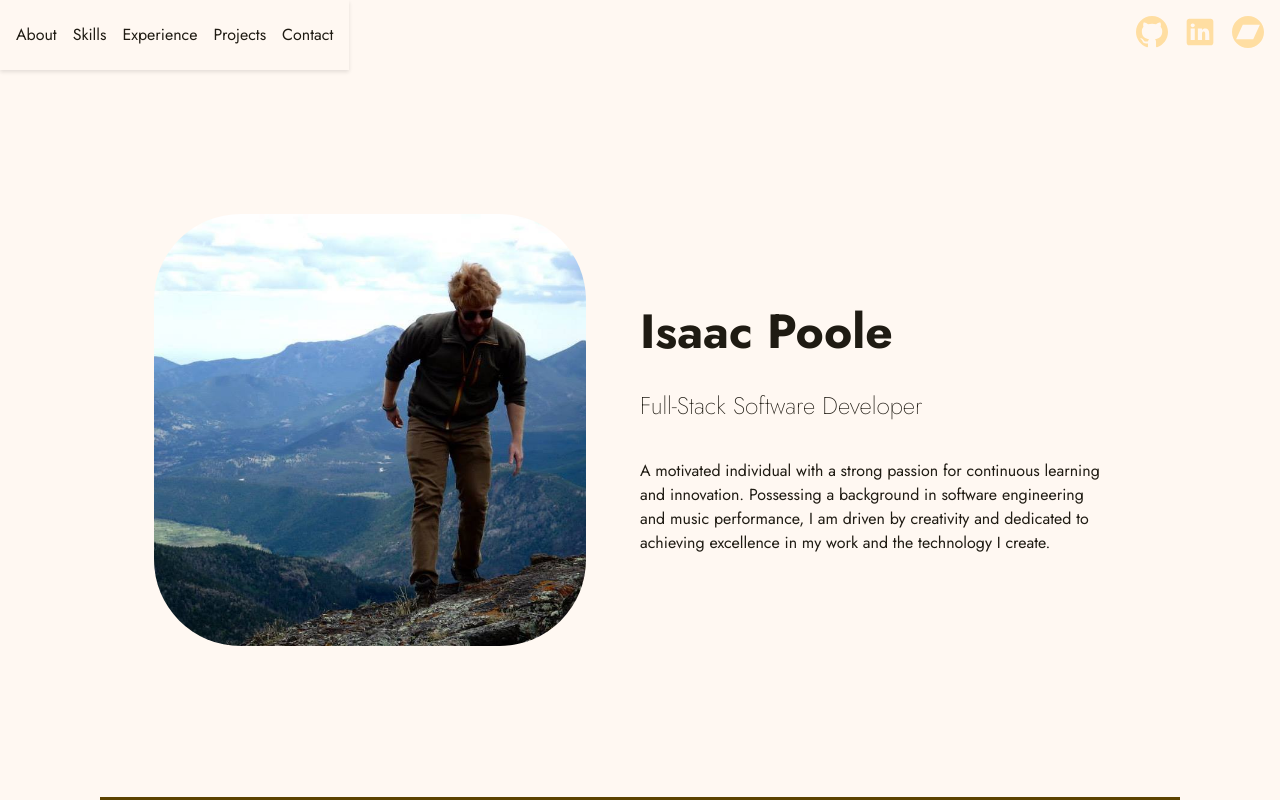
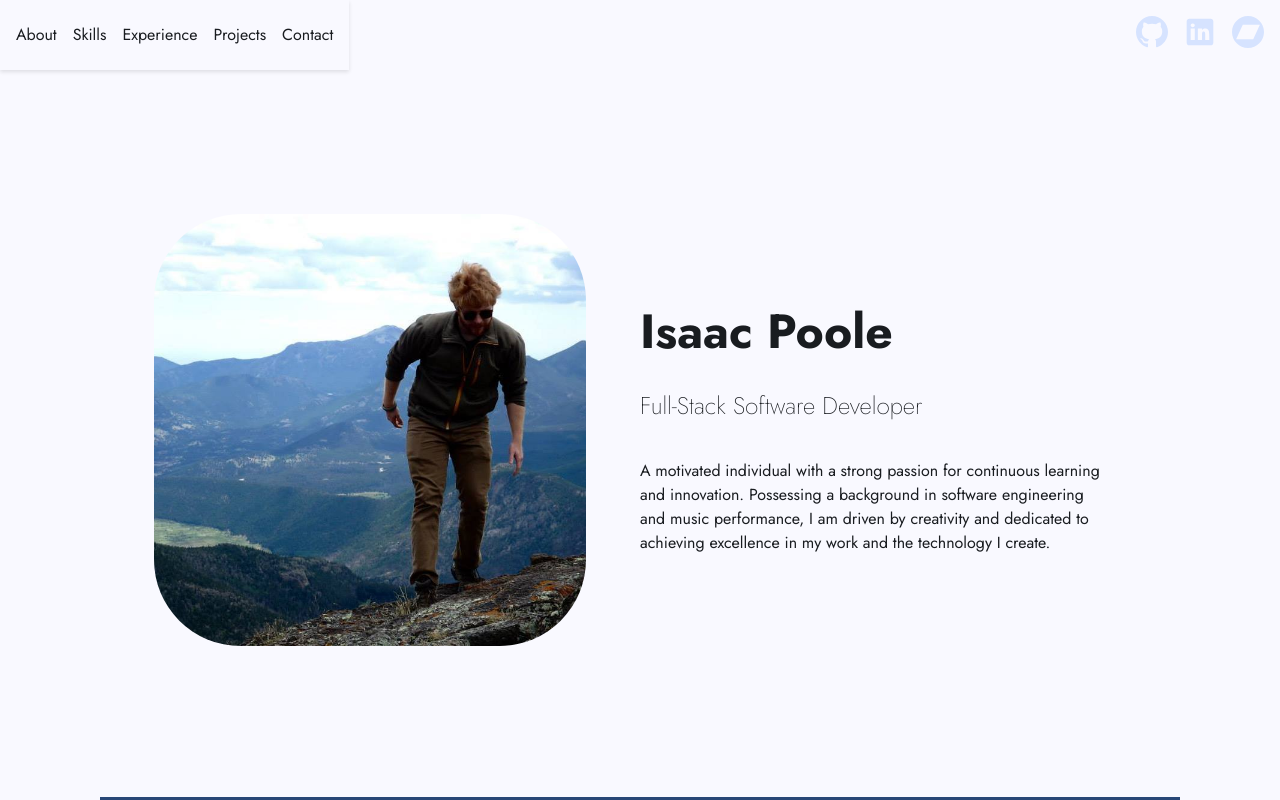
Before and after one commit to isfopo/about, a React (Vite) app: page / in a window 1280 px wide. Shown: the top 800 px of the page. Built offline with nearby package versions, Linux system fonts and the light colour scheme.

Commit message:
💄 style(themes): update color palette for dark and light themes
- adjust color variables in dark.css for improved contrast and clarity
- modify color variables in light.css to enhance readability and consistency

```diff
--- a/src/styles/themes/dark.css
+++ b/src/styles/themes/dark.css
@@ -1,53 +1,53 @@
 @media (prefers-color-scheme: dark) {
   :root {
-    --md-sys-color-primary: rgb(235 193 108);
-    --md-sys-color-surface-tint: rgb(235 193 108);
-    --md-sys-color-on-primary: rgb(64 45 0);
-    --md-sys-color-primary-container: rgb(92 66 0);
-    --md-sys-color-on-primary-container: rgb(255 222 162);
-    --md-sys-color-secondary: rgb(217 196 160);
-    --md-sys-color-on-secondary: rgb(59 47 21);
-    --md-sys-color-secondary-container: rgb(83 69 42);
-    --md-sys-color-on-secondary-container: rgb(246 224 187);
-    --md-sys-color-tertiary: rgb(177 207 168);
-    --md-sys-color-on-tertiary: rgb(30 54 27);
-    --md-sys-color-tertiary-container: rgb(52 77 48);
-    --md-sys-color-on-tertiary-container: rgb(205 235 195);
-    --md-sys-color-error: rgb(255 180 171);
-    --md-sys-color-on-error: rgb(105 0 5);
-    --md-sys-color-error-container: rgb(147 0 10);
-    --md-sys-color-on-error-container: rgb(255 218 214);
-    --md-sys-color-background: rgb(23 19 11);
-    --md-sys-color-on-background: rgb(235 225 212);
-    --md-sys-color-surface: rgb(23 19 11);
-    --md-sys-color-on-surface: rgb(235 225 212);
-    --md-sys-color-surface-variant: rgb(77 70 57);
-    --md-sys-color-on-surface-variant: rgb(209 197 180);
-    --md-sys-color-outline: rgb(153 143 128);
-    --md-sys-color-outline-variant: rgb(77 70 57);
+    --md-sys-color-primary: rgb(205 221 255);
+    --md-sys-color-surface-tint: rgb(170 199 255);
+    --md-sys-color-on-primary: rgb(0 37 81);
+    --md-sys-color-primary-container: rgb(116 145 199);
+    --md-sys-color-on-primary-container: rgb(0 0 0);
+    --md-sys-color-secondary: rgb(153 236 220);
+    --md-sys-color-on-secondary: rgb(0 43 38);
+    --md-sys-color-secondary-container: rgb(75 158 144);
+    --md-sys-color-on-secondary-container: rgb(0 0 0);
+    --md-sys-color-tertiary: rgb(248 207 255);
+    --md-sys-color-on-tertiary: rgb(58 22 70);
+    --md-sys-color-tertiary-container: rgb(174 129 184);
+    --md-sys-color-on-tertiary-container: rgb(0 0 0);
+    --md-sys-color-error: rgb(255 210 204);
+    --md-sys-color-on-error: rgb(84 0 3);
+    --md-sys-color-error-container: rgb(255 84 73);
+    --md-sys-color-on-error-container: rgb(0 0 0);
+    --md-sys-color-background: rgb(17 19 24);
+    --md-sys-color-on-background: rgb(226 226 233);
+    --md-sys-color-surface: rgb(17 19 24);
+    --md-sys-color-on-surface: rgb(255 255 255);
+    --md-sys-color-surface-variant: rgb(68 71 78);
+    --md-sys-color-on-surface-variant: rgb(218 220 230);
+    --md-sys-color-outline: rgb(175 178 187);
+    --md-sys-color-outline-variant: rgb(142 144 153);
     --md-sys-color-shadow: rgb(0 0 0);
     --md-sys-color-scrim: rgb(0 0 0);
-    --md-sys-color-inverse-surface: rgb(235 225 212);
-    --md-sys-color-inverse-on-surface: rgb(53 48 39);
-    --md-sys-color-inverse-primary: rgb(121 89 12);
-    --md-sys-color-primary-fixed: rgb(255 222 162);
-    --md-sys-color-on-primary-fixed: rgb(38 25 0);
-    --md-sys-color-primary-fixed-dim: rgb(235 193 108);
-    --md-sys-color-on-primary-fixed-variant: rgb(92 66 0);
-    --md-sys-color-secondary-fixed: rgb(246 224 187);
-    --md-sys-color-on-secondary-fixed: rgb(37 26 4);
-    --md-sys-color-secondary-fixed-dim: rgb(217 196 160);
-    --md-sys-color-on-secondary-fixed-variant: rgb(83 69 42);
-    --md-sys-color-tertiary-fixed: rgb(205 235 195);
-    --md-sys-color-on-tertiary-fixed: rgb(9 32 8);
-    --md-sys-color-tertiary-fixed-dim: rgb(177 207 168);
-    --md-sys-color-on-tertiary-fixed-variant: rgb(52 77 48);
-    --md-sys-color-surface-dim: rgb(23 19 11);
-    --md-sys-color-surface-bright: rgb(62 56 47);
-    --md-sys-color-surface-container-lowest: rgb(18 14 7);
-    --md-sys-color-surface-container-low: rgb(31 27 19);
-    --md-sys-color-surface-container: rgb(36 31 23);
-    --md-sys-color-surface-container-high: rgb(46 41 33);
-    --md-sys-color-surface-container-highest: rgb(57 52 43);
+    --md-sys-color-inverse-surface: rgb(226 226 233);
+    --md-sys-color-inverse-on-surface: rgb(40 42 47);
+    --md-sys-color-inverse-primary: rgb(41 72 120);
+    --md-sys-color-primary-fixed: rgb(214 227 255);
+    --md-sys-color-on-primary-fixed: rgb(0 17 43);
+    --md-sys-color-primary-fixed-dim: rgb(170 199 255);
+    --md-sys-color-on-primary-fixed-variant: rgb(19 54 101);
+    --md-sys-color-secondary-fixed: rgb(159 242 226);
+    --md-sys-color-on-secondary-fixed: rgb(0 21 17);
+    --md-sys-color-secondary-fixed-dim: rgb(131 213 198);
+    --md-sys-color-on-secondary-fixed-variant: rgb(0 62 54);
+    --md-sys-color-tertiary-fixed: rgb(250 215 255);
+    --md-sys-color-on-tertiary-fixed: rgb(35 0 48);
+    --md-sys-color-tertiary-fixed-dim: rgb(231 182 241);
+    --md-sys-color-on-tertiary-fixed-variant: rgb(76 39 88);
+    --md-sys-color-surface-dim: rgb(17 19 24);
+    --md-sys-color-surface-bright: rgb(67 68 74);
+    --md-sys-color-surface-container-lowest: rgb(6 7 12);
+    --md-sys-color-surface-container-low: rgb(27 30 34);
+    --md-sys-color-surface-container: rgb(38 40 45);
+    --md-sys-color-surface-container-high: rgb(49 50 56);
+    --md-sys-color-surface-container-highest: rgb(60 62 67);
   }
 }
--- a/src/styles/themes/light.css
+++ b/src/styles/themes/light.css
@@ -1,53 +1,53 @@
 @media (prefers-color-scheme: light) {
   :root {
-    --md-sys-color-primary: rgb(121 89 12);
-    --md-sys-color-surface-tint: rgb(121 89 12);
+    --md-sys-color-primary: rgb(65 95 145);
+    --md-sys-color-surface-tint: rgb(65 95 145);
     --md-sys-color-on-primary: rgb(255 255 255);
-    --md-sys-color-primary-container: rgb(255 222 162);
-    --md-sys-color-on-primary-container: rgb(92 66 0);
-    --md-sys-color-secondary: rgb(108 92 63);
+    --md-sys-color-primary-container: rgb(214 227 255);
+    --md-sys-color-on-primary-container: rgb(40 71 119);
+    --md-sys-color-secondary: rgb(0 107 94);
     --md-sys-color-on-secondary: rgb(255 255 255);
-    --md-sys-color-secondary-container: rgb(246 224 187);
-    --md-sys-color-on-secondary-container: rgb(83 69 42);
-    --md-sys-color-tertiary: rgb(75 101 70);
+    --md-sys-color-secondary-container: rgb(159 242 226);
+    --md-sys-color-on-secondary-container: rgb(0 80 71);
+    --md-sys-color-tertiary: rgb(120 79 131);
     --md-sys-color-on-tertiary: rgb(255 255 255);
-    --md-sys-color-tertiary-container: rgb(205 235 195);
-    --md-sys-color-on-tertiary-container: rgb(52 77 48);
+    --md-sys-color-tertiary-container: rgb(250 215 255);
+    --md-sys-color-on-tertiary-container: rgb(94 56 105);
     --md-sys-color-error: rgb(186 26 26);
     --md-sys-color-on-error: rgb(255 255 255);
     --md-sys-color-error-container: rgb(255 218 214);
     --md-sys-color-on-error-container: rgb(147 0 10);
-    --md-sys-color-background: rgb(255 248 242);
-    --md-sys-color-on-background: rgb(31 27 19);
-    --md-sys-color-surface: rgb(255 248 242);
-    --md-sys-color-on-surface: rgb(31 27 19);
-    --md-sys-color-surface-variant: rgb(237 225 207);
-    --md-sys-color-on-surface-variant: rgb(77 70 57);
-    --md-sys-color-outline: rgb(127 118 103);
-    --md-sys-color-outline-variant: rgb(209 197 180);
+    --md-sys-color-background: rgb(249 249 255);
+    --md-sys-color-on-background: rgb(25 28 32);
+    --md-sys-color-surface: rgb(249 249 255);
+    --md-sys-color-on-surface: rgb(25 28 32);
+    --md-sys-color-surface-variant: rgb(224 226 236);
+    --md-sys-color-on-surface-variant: rgb(68 71 78);
+    --md-sys-color-outline: rgb(116 119 127);
+    --md-sys-color-outline-variant: rgb(196 198 208);
     --md-sys-color-shadow: rgb(0 0 0);
     --md-sys-color-scrim: rgb(0 0 0);
-    --md-sys-color-inverse-surface: rgb(53 48 39);
-    --md-sys-color-inverse-on-surface: rgb(250 239 226);
-    --md-sys-color-inverse-primary: rgb(235 193 108);
-    --md-sys-color-primary-fixed: rgb(255 222 162);
-    --md-sys-color-on-primary-fixed: rgb(38 25 0);
-    --md-sys-color-primary-fixed-dim: rgb(235 193 108);
-    --md-sys-color-on-primary-fixed-variant: rgb(92 66 0);
-    --md-sys-color-secondary-fixed: rgb(246 224 187);
-    --md-sys-color-on-secondary-fixed: rgb(37 26 4);
-    --md-sys-color-secondary-fixed-dim: rgb(217 196 160);
-    --md-sys-color-on-secondary-fixed-variant: rgb(83 69 42);
-    --md-sys-color-tertiary-fixed: rgb(205 235 195);
-    --md-sys-color-on-tertiary-fixed: rgb(9 32 8);
-    --md-sys-color-tertiary-fixed-dim: rgb(177 207 168);
-    --md-sys-color-on-tertiary-fixed-variant: rgb(52 77 48);
-    --md-sys-color-surface-dim: rgb(227 217 204);
-    --md-sys-color-surface-bright: rgb(255 248 242);
+    --md-sys-color-inverse-surface: rgb(46 48 54);
+    --md-sys-color-inverse-on-surface: rgb(240 240 247);
+    --md-sys-color-inverse-primary: rgb(170 199 255);
+    --md-sys-color-primary-fixed: rgb(214 227 255);
+    --md-sys-color-on-primary-fixed: rgb(0 27 62);
+    --md-sys-color-primary-fixed-dim: rgb(170 199 255);
+    --md-sys-color-on-primary-fixed-variant: rgb(40 71 119);
+    --md-sys-color-secondary-fixed: rgb(159 242 226);
+    --md-sys-color-on-secondary-fixed: rgb(0 32 27);
+    --md-sys-color-secondary-fixed-dim: rgb(131 213 198);
+    --md-sys-color-on-secondary-fixed-variant: rgb(0 80 71);
+    --md-sys-color-tertiary-fixed: rgb(250 215 255);
+    --md-sys-color-on-tertiary-fixed: rgb(47 10 59);
+    --md-sys-color-tertiary-fixed-dim: rgb(231 182 241);
+    --md-sys-color-on-tertiary-fixed-variant: rgb(94 56 105);
+    --md-sys-color-surface-dim: rgb(217 217 224);
+    --md-sys-color-surface-bright: rgb(249 249 255);
     --md-sys-color-surface-container-lowest: rgb(255 255 255);
-    --md-sys-color-surface-container-low: rgb(253 242 229);
-    --md-sys-color-surface-container: rgb(247 236 223);
-    --md-sys-color-surface-container-high: rgb(241 231 217);
-    --md-sys-color-surface-container-highest: rgb(235 225 212);
+    --md-sys-color-surface-container-low: rgb(243 243 250);
+    --md-sys-color-surface-container: rgb(237 237 244);
+    --md-sys-color-surface-container-high: rgb(231 232 238);
+    --md-sys-color-surface-container-highest: rgb(226 226 233);
   }
 }
```
